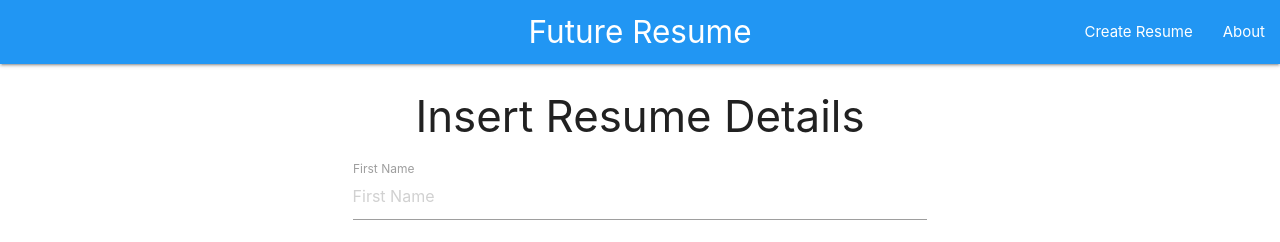
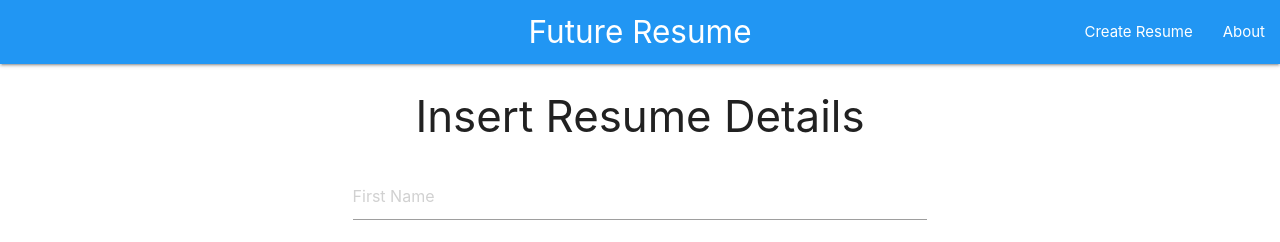
Before and after one commit to m-tartag/FutureResume, a React (Create React App) app in the folder client/: page /resumeform in a window 1280 px wide. Shown: the top 242 px of the page. Built offline with nearby package versions, Linux system fonts and the light colour scheme.

Commit message:
removed typo

```diff
--- a/client/src/components/layouts/ResumeForm.js
+++ b/client/src/components/layouts/ResumeForm.js
@@ -82,7 +82,7 @@ class ResumeForm extends Component {
                     isvalid: errors.firstName
                   })}
                 />
-                <label htmlFor="firstName">First Name</label>
+
                 <span className="red-text">{errors.firstName}</span>
 
                 <input
```
